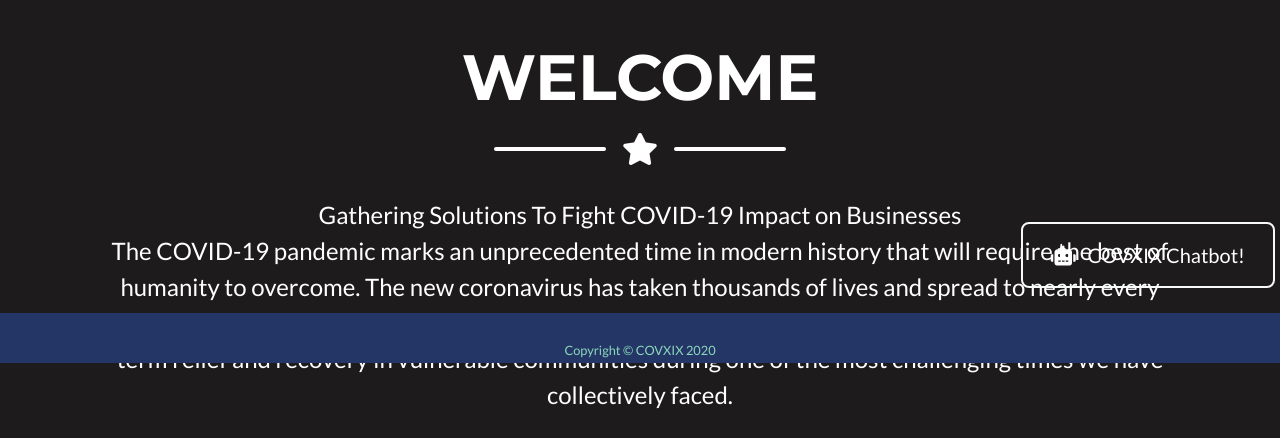
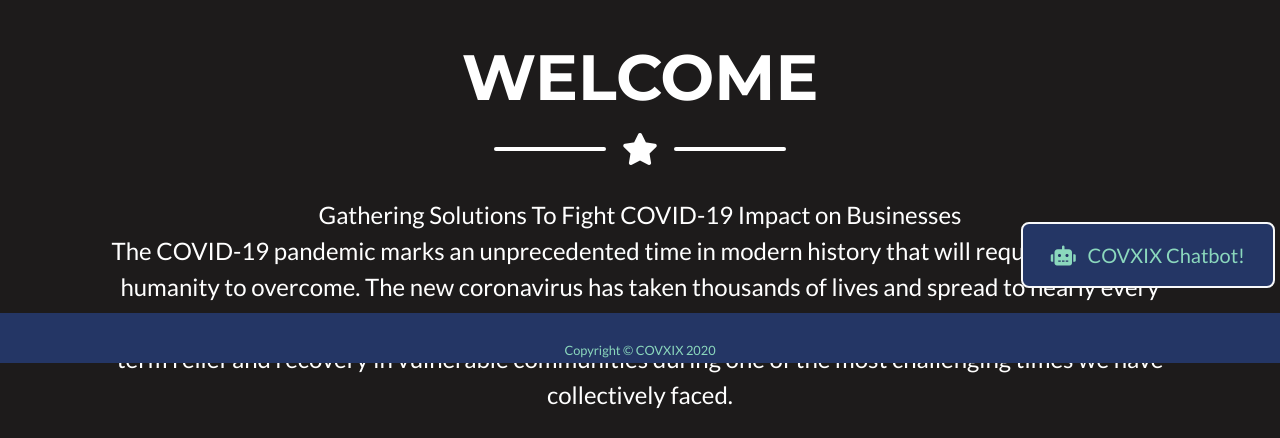
Before and after one commit to acheamponge/COVID19-project, a Flask app: page / in a window 1280 px wide. Shown: the part 437-875 px from the top of the page. Run offline with Flask 2, Linux system fonts and the light colour scheme; some libraries are stand-ins or nearby versions.

Commit message:
fixed button transparency

```diff
--- a/static/css/main.css
+++ b/static/css/main.css
@@ -10,12 +10,13 @@
     bottom: 75px;
     right: 5px;
     z-index: 10;
-    color: white !important;
+    color: #8bd8bd !important;
+    background-color: #243665 !important;
 }
 
 .botbtn:hover {
-    background-color: #fff;
-    color: black !important;
+    background-color: #8bd8bd !important;
+    color: #243665 !important;
 }
 
 footer {
```
